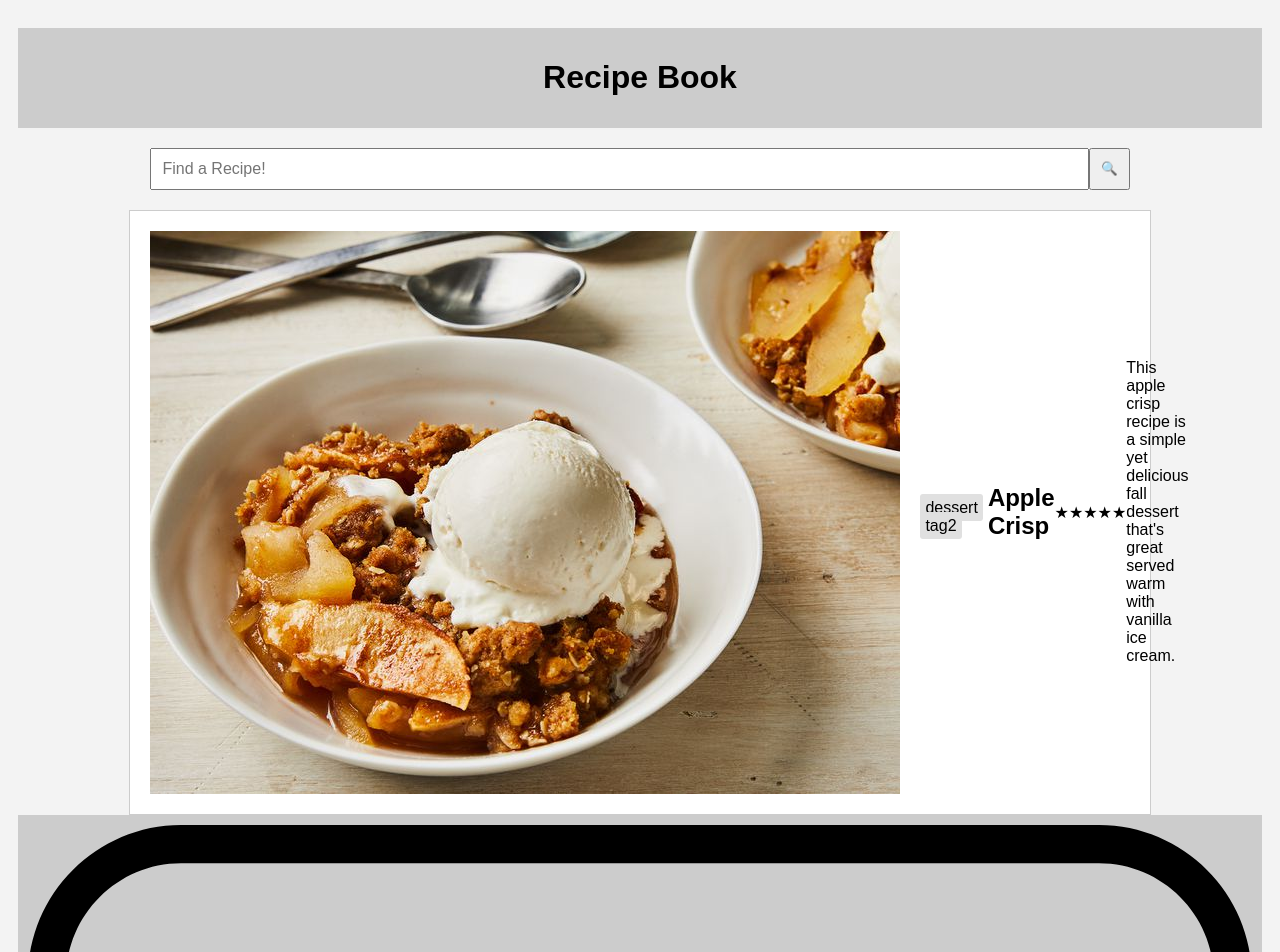
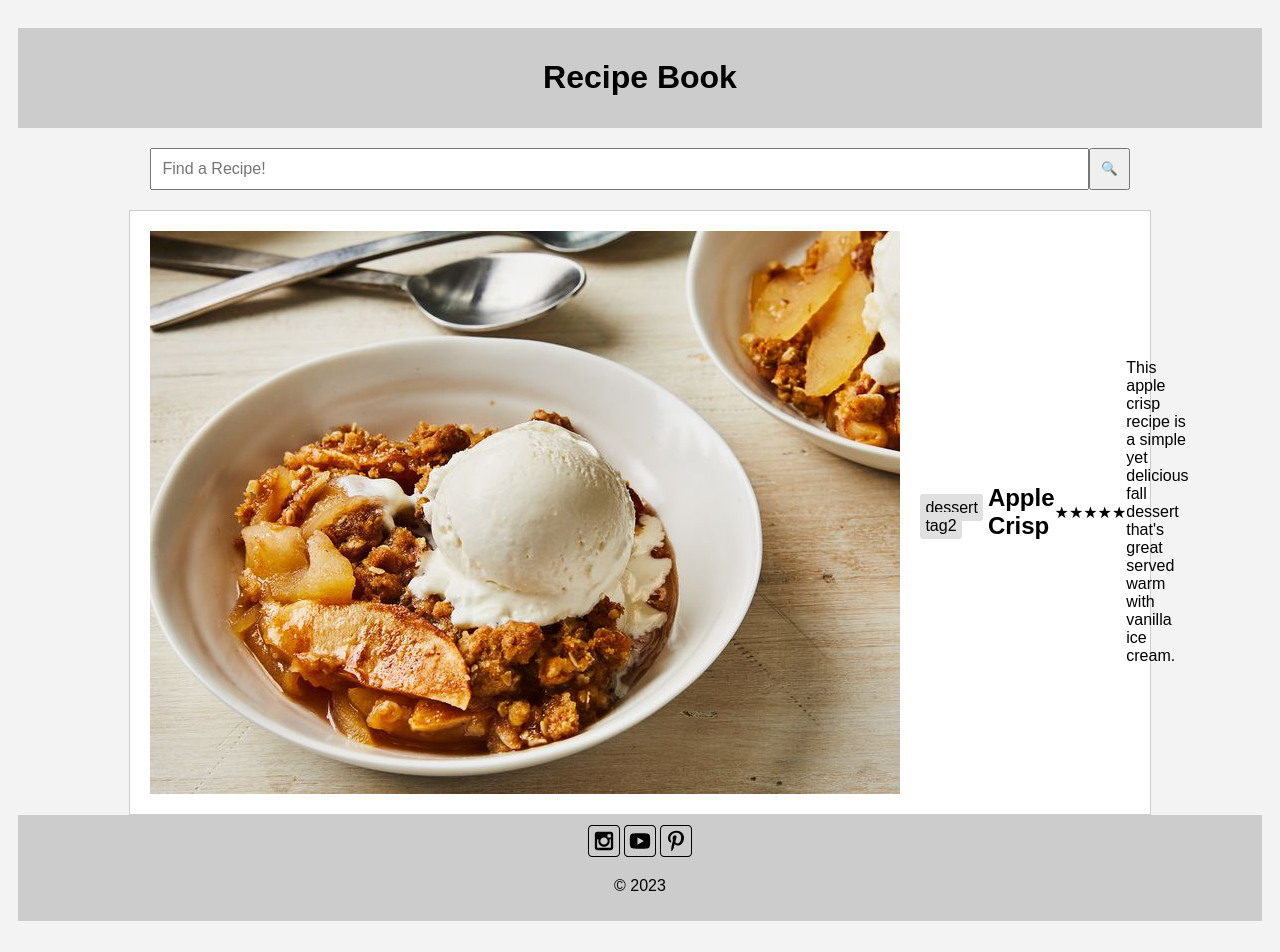
Before and after one commit to Schick501/wdd131, a plain HTML site: page recipe/index.html in a window 1280 px wide. Shown: the top 952 px of the page. Drawn offline with Linux system fonts and the light colour scheme.

Commit message:
social tags

```diff
--- a/recipe/index.html
+++ b/recipe/index.html
@@ -30,9 +30,9 @@
     <div class="footer">
         <div class="social">
             <!-- Social media icons provided under CC from https://www.iconfinder.com/AlfredoCreates  -->
-            <a href="#"><img src="images/instagram_icon.svg" alt="instagram icon"></a>
-            <a href="#"><img src="images/youtube_icon.svg" alt="youtube icon"></a>
-            <a href="#"><img src="images/pinterest_icon.svg" alt="pinterest icon"></a>
+            <a href="#"><img src="images/instagram_icon.svg" alt="instagram icon" style="width: 32px; height: 32px;"></a>
+            <a href="#"><img src="images/youtube_icon.svg" alt="youtube icon" style="width: 32px; height: 32px;"></a>
+            <a href="#"><img src="images/pinterest_icon.svg" alt="pinterest icon" style="width: 32px; height: 32px;"></a>
         </div>
         <p>&copy; 2023</p>
     </div>
--- a/recipe/recipes.css
+++ b/recipe/recipes.css
@@ -61,3 +61,7 @@ body {
     margin-right: 5px;
     border-radius: 3px;
 }
+.social img {
+    width: 32px; /* Adjust the width as needed */
+    height: 32px; /* Adjust the height as needed */
+}
```
